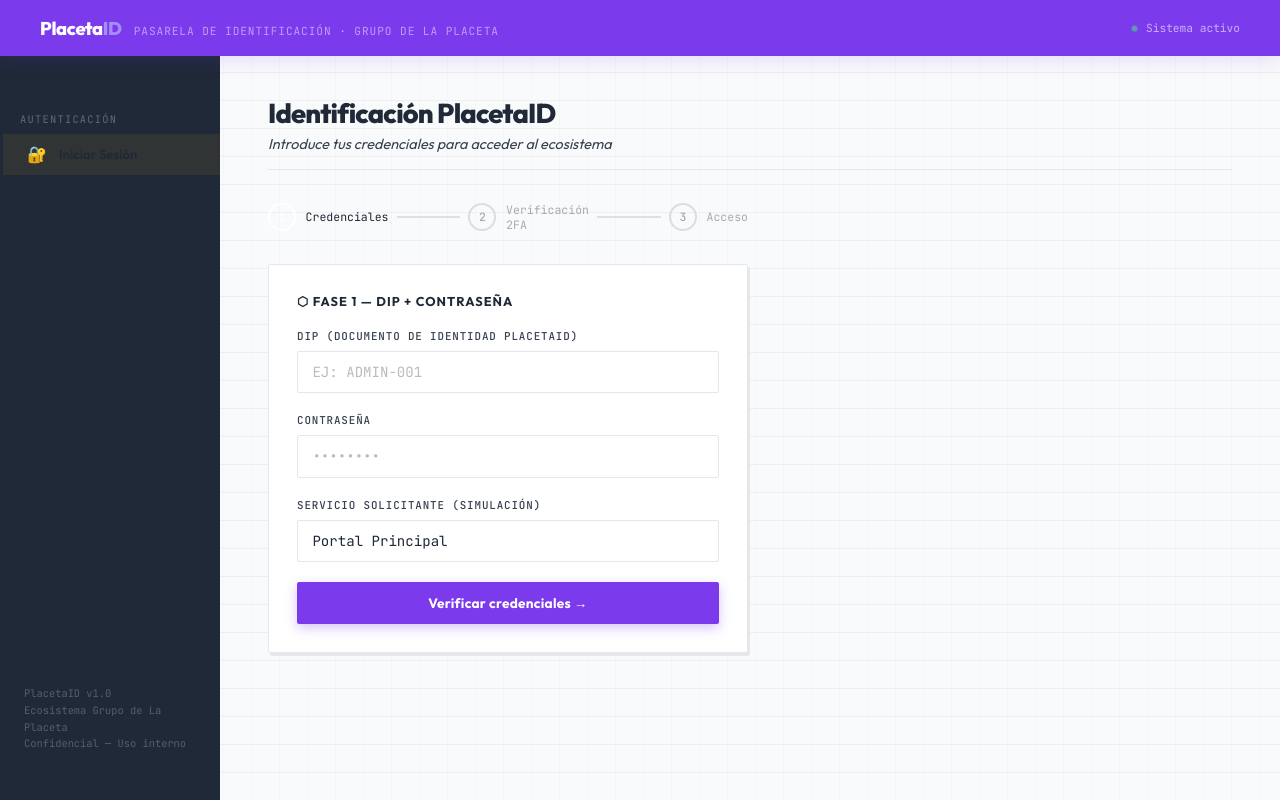
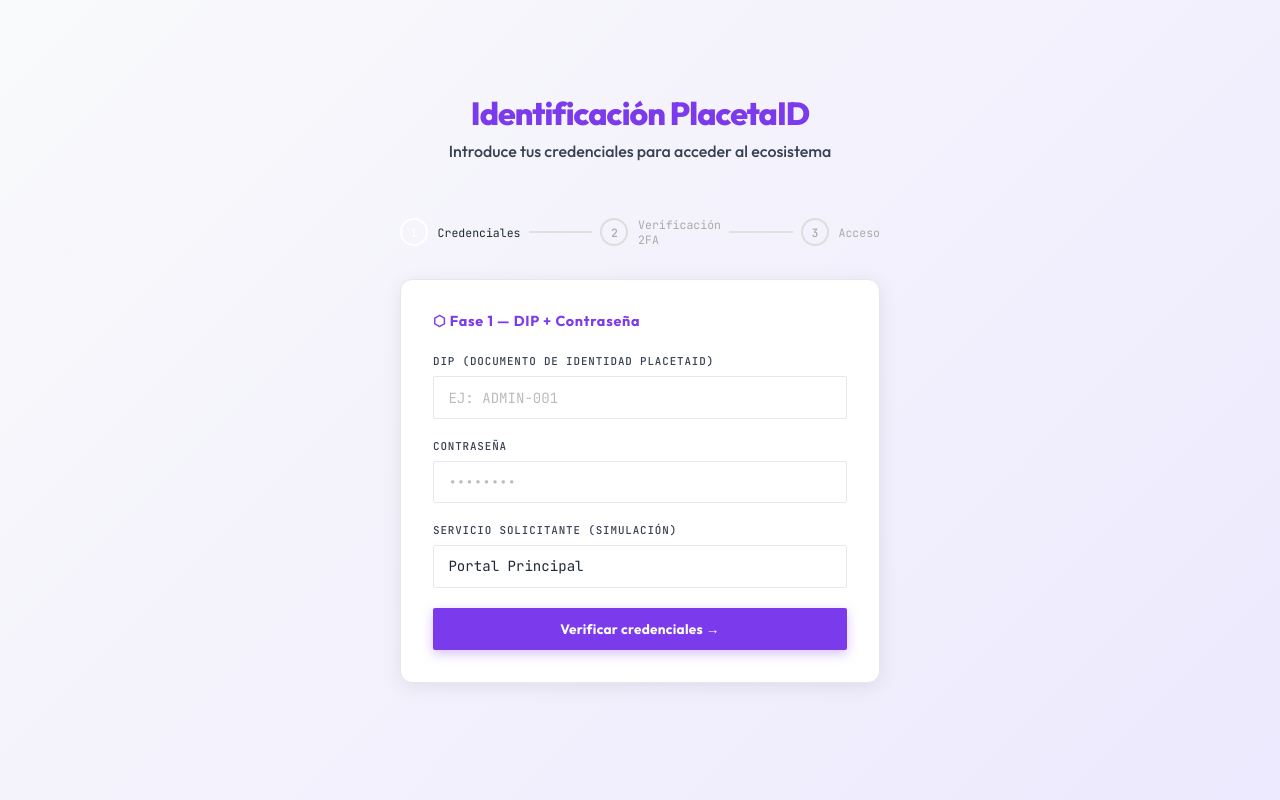
Before and after one commit to mial596/plid26, a website: page public/index.html in a window 1280 px wide. Drawn offline with Linux system fonts and the light colour scheme.

Commit message:
feat: Transform into clean gateway interface - users see only login, admins see full interface

```diff
--- a/public/index.html
+++ b/public/index.html
@@ -52,13 +52,15 @@ body::before {
   top: 0; left: 0; right: 0;
   background: var(--purple);
   z-index: 100;
-  display: flex;
+  display: none;
   align-items: center;
   justify-content: space-between;
   padding: 0 2.5rem;
   height: 56px;
   box-shadow: 0 4px 20px rgba(124, 58, 237, 0.15);
 }
+
+.header.show { display: flex; }
 
 .header-brand {
   display: flex;
@@ -111,10 +113,18 @@ body::before {
   position: relative;
   z-index: 1;
   min-height: 100vh;
-  padding-top: 56px;
+  padding-top: 0;
   display: flex;
   align-items: stretch;
 }
+
+.app.admin-mode {
+  padding-top: 56px;
+}
+
+.app.admin-mode .header { display: flex; }
+.app.admin-mode .sidebar { display: flex; }
+.app.admin-mode .main { margin-left: 220px; }
 
 /* ── SIDEBAR NAV ── */
 .sidebar {
@@ -126,7 +136,7 @@ body::before {
   top: 56px;
   left: 0;
   bottom: 0;
-  display: flex;
+  display: none;
   flex-direction: column;
   z-index: 50;
 }
@@ -170,54 +180,95 @@ body::before {
 
 /* ── MAIN CONTENT ── */
 .main {
-  margin-left: 220px;
+  margin-left: 0;
   flex: 1;
   padding: 2.5rem 3rem;
+  min-height: 100vh;
+  display: flex;
+  justify-content: center;
+  align-items: center;
+  background: linear-gradient(135deg, var(--paper-warm) 0%, var(--purple-pale) 100%);
+}
+
+.app.admin-mode .main {
+  margin-left: 220px;
   min-height: calc(100vh - 56px);
+  display: block;
+  padding: 2.5rem 3rem;
+  background: var(--paper);
 }
 
 /* ── VIEWS ── */
 .view { display: none; }
 .view.active { display: block; animation: fadeIn 0.25s ease; }
+
+#view-login {
+  max-width: 480px;
+  width: 100%;
+  margin: 0 auto;
+}
+
+.app.admin-mode #view-login {
+  display: none !important;
+}
+
+.app.admin-mode .view {
+  display: none;
+  padding: 0;
+}
+
+.app.admin-mode .view.active {
+  display: block;
+  padding: 0;
+  animation: fadeIn 0.25s ease;
+}
 @keyframes fadeIn { from { opacity: 0; transform: translateY(8px); } to { opacity: 1; transform: translateY(0); } }
 
 /* ── PAGE TITLE ── */
 .page-header {
   margin-bottom: 2rem;
-  border-bottom: 1px solid var(--rule);
+  border-bottom: none;
   padding-bottom: 1rem;
+  text-align: center;
 }
+
+#view-login .page-header {
+  border-bottom: none;
+  margin-bottom: 2.5rem;
+}
+
 .page-header h1 {
   font-family: var(--sans);
-  font-size: 1.7rem;
+  font-size: 2rem;
   font-weight: 800;
-  color: var(--blue);
+  color: var(--purple);
   letter-spacing: -0.03em;
 }
+
 .page-header p {
-  font-size: 0.9rem;
+  font-size: 1rem;
   color: var(--ink-soft);
-  margin-top: 0.3rem;
-  font-style: italic;
+  margin-top: 0.5rem;
+  font-weight: 500;
 }
 
 /* ── CARDS ── */
 .card {
   background: #fff;
   border: 1px solid var(--rule);
-  border-radius: 2px;
-  padding: 1.75rem;
+  border-radius: 12px;
+  padding: 2rem;
   margin-bottom: 1.5rem;
-  box-shadow: 2px 3px 0 var(--rule);
+  box-shadow: 0 4px 20px rgba(0, 0, 0, 0.08);
 }
 .card-title {
   font-family: var(--sans);
-  font-size: 0.8rem;
+  font-size: 0.9rem;
   font-weight: 700;
-  color: var(--blue);
-  letter-spacing: 0.08em;
-  text-transform: uppercase;
-  margin-bottom: 1.25rem;
+  color: var(--purple);
+  letter-spacing: 0.05em;
+  text-transform: capitalize;
+  margin-bottom: 1.5rem;
   display: flex;
   align-items: center;
   gap: 0.5rem;
@@ -831,6 +882,12 @@ function showView(name) {
 }
 
 function setAdminUI(show) {
+  const app = document.querySelector('.app');
+  if (show) {
+    app.classList.add('admin-mode');
+  } else {
+    app.classList.remove('admin-mode');
+  }
   ['adminSection','nav-dashboard','nav-registros','nav-logs','nav-solicitantes','nav-logout'].forEach(id => {
     const el = document.getElementById(id);
     if (el) el.style.display = show ? '' : 'none';
```
